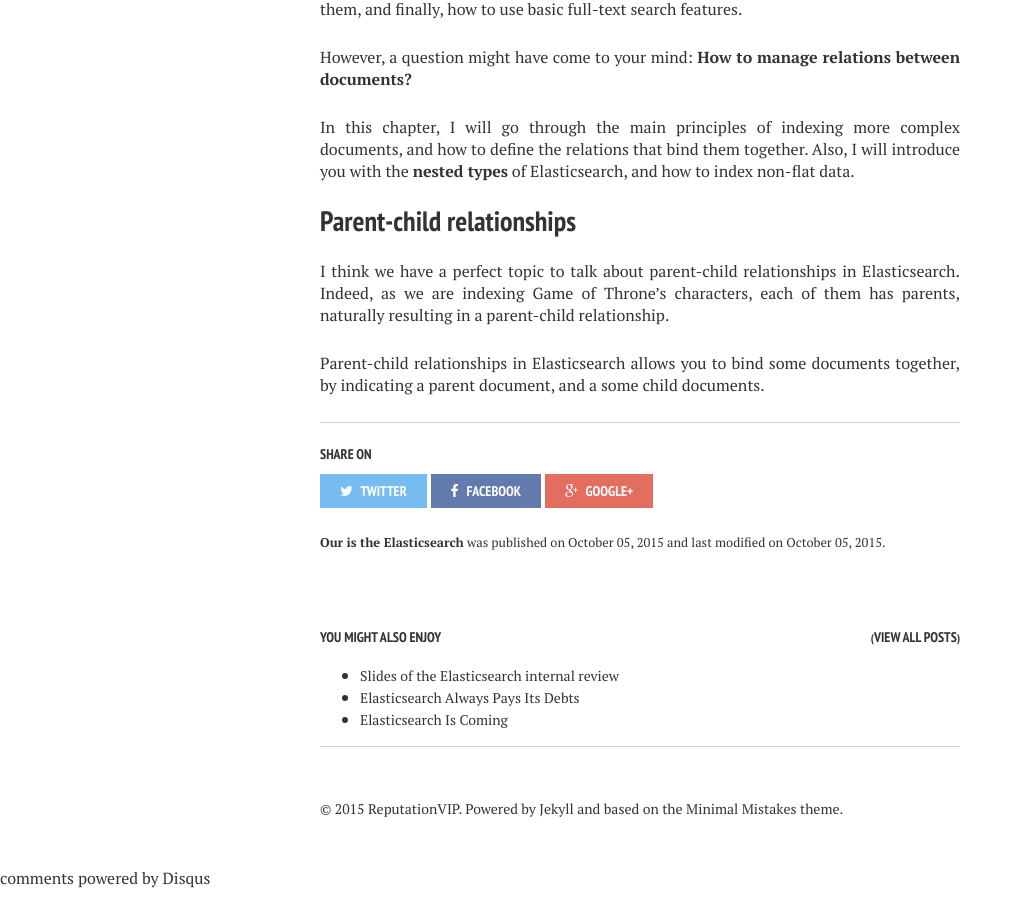
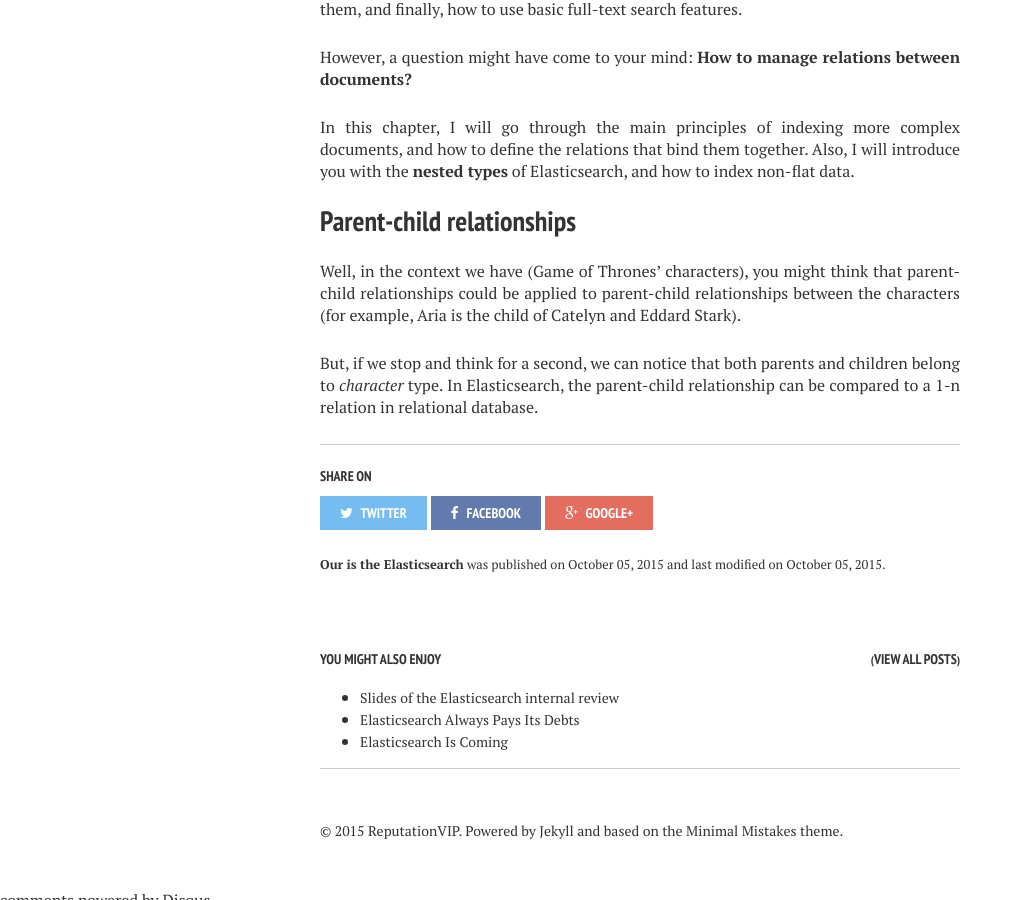
Before and after one commit to semji/reputationvip.github.io, a Jekyll site: the page built from _posts/2015-10-05-elasticsearch-our-is-elasticsearch.md, in a window 1280 px wide and 900 px high, scrolled down 4606 px. Shown: the whole window, without its empty margins (0-1023 px from the left). Built offline with Jekyll 4.4.1, drawn with Linux system fonts in a browser that asks for light colours; nearby versions of some CDN libraries; comment, search, counter and statistics services are not loaded; some of the changed text lies outside the part shown.

Commit message:
Update parent-child relationship part

```diff
--- a/_posts/2015-10-05-elasticsearch-our-is-elasticsearch.md
+++ b/_posts/2015-10-05-elasticsearch-our-is-elasticsearch.md
@@ -167,7 +167,9 @@ together. Also, I will introduce you with the **nested types** of Elasticsearch,
 
 ## Parent-child relationships
 
-I think we have a perfect topic to talk about parent-child relationships in Elasticsearch. Indeed, as we are indexing Game of Throne's characters,
-each of them has parents, naturally resulting in a parent-child relationship.
+Well, in the context we have (Game of Thrones' characters), you might think that parent-child relationships could be
+applied to parent-child relationships between the characters (for example, Aria is the child of Catelyn and Eddard
+Stark).
 
-Parent-child relationships in Elasticsearch allows you to bind some documents together, by indicating a parent document, and a some child documents.
+But, if we stop and think for a second, we can notice that both parents and children belong to *character* type. In
+ Elasticsearch, the parent-child relationship can be compared to a 1-n relation in relational database.
```
